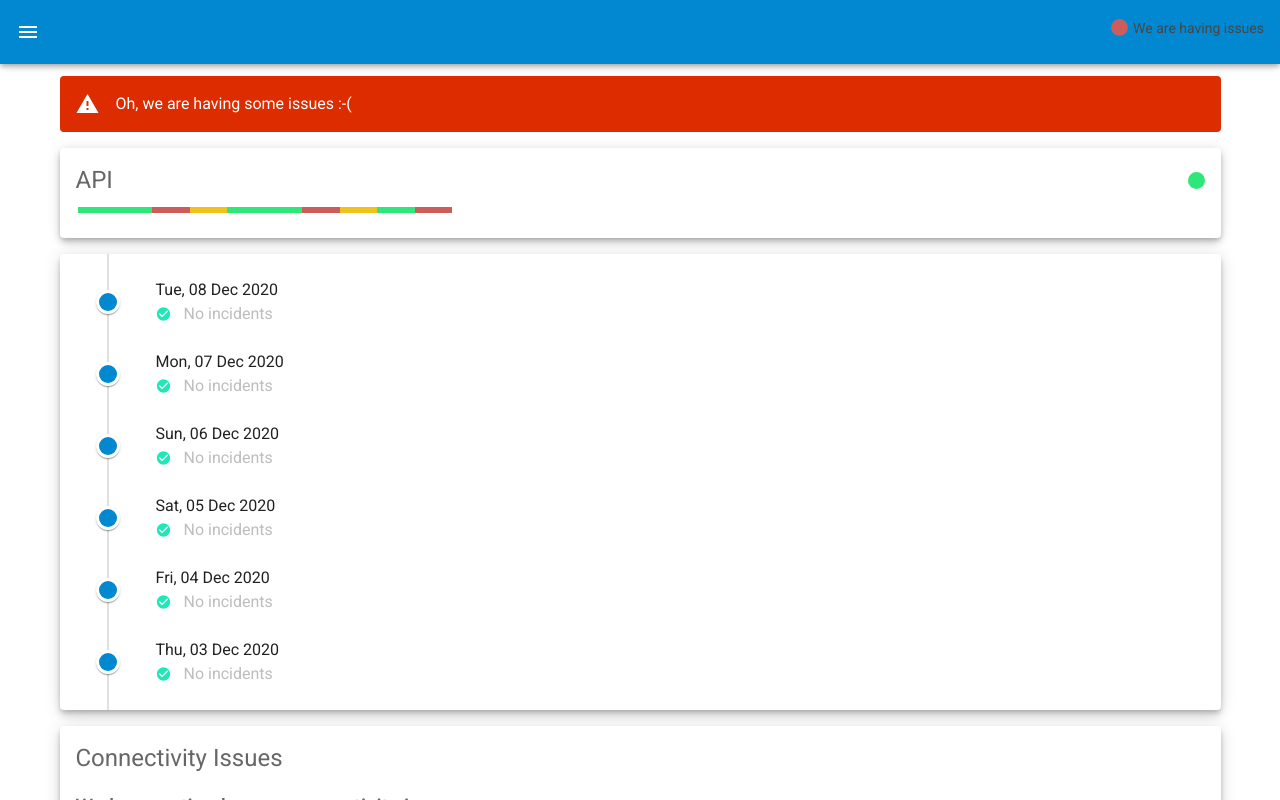
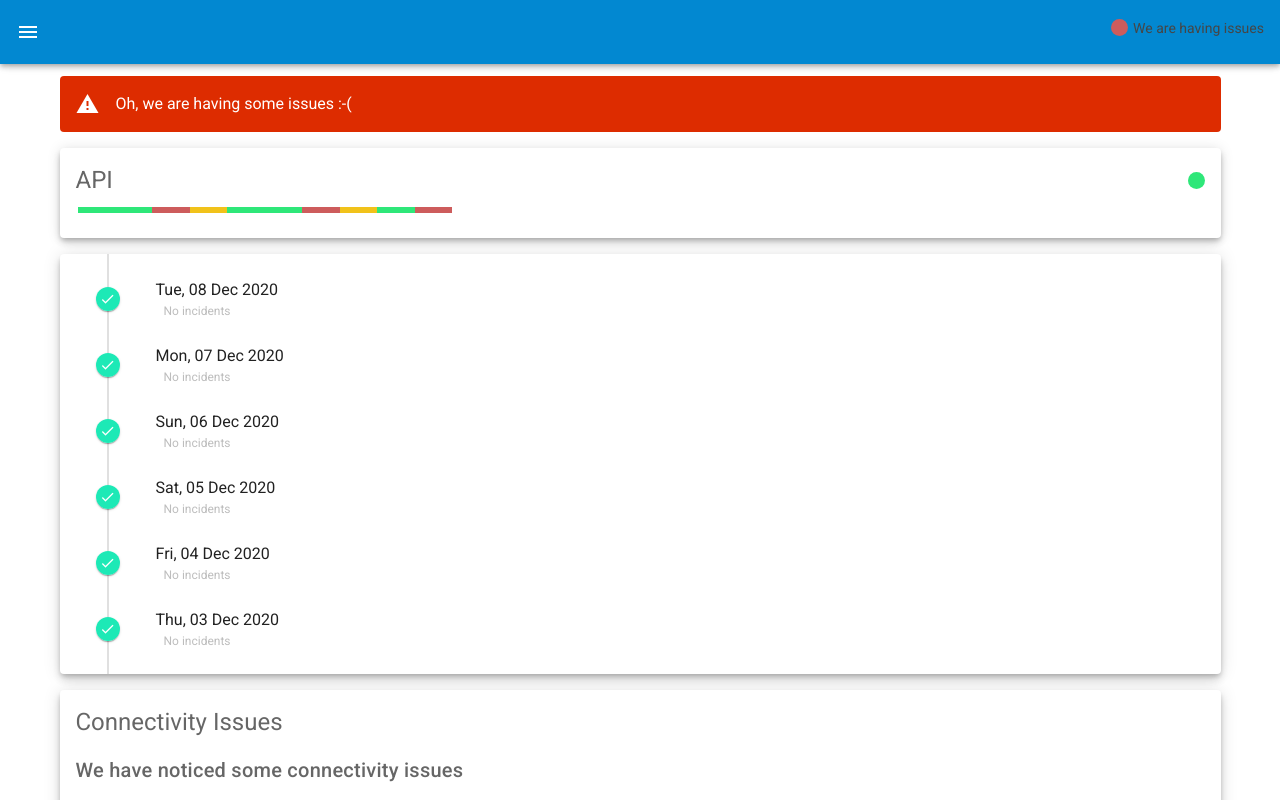
Before and after one commit to CristianLluis/serverMonitorFront, a Nuxt app: page / in a window 1280 px wide. Shown: the top 800 px of the page. Built offline with nearby package versions, Linux system fonts and the light colour scheme.

Commit message:
history component displays multiple incidents per day

```diff
--- a/components/visitors/HistoryView.vue
+++ b/components/visitors/HistoryView.vue
@@ -1,12 +1,19 @@
 <template>
   <v-card class="mb-4" elevation="6">
     <v-timeline dense>
-      <v-timeline-item v-for="(date, index) in dates" small :key="index">
+      <v-timeline-item
+        v-for="(date, index) in dates"
+        small
+        :key="index"
+        :icon="getIncidents(date).length >= 1 ? 'mdi-exclamation' : 'mdi-check'"
+        :color="getIncidents(date).length >= 1 ? 'warning' : 'success'"
+        fill-dot
+      >
         <div>
           {{ getDateAsString(date) }}
         </div>
-        <div>
-          <IncidentMsg :dateObject="checkIncident(date)" />
+        <div class="incidents ml-2">
+          <IncidentMsg :incidents="getIncidents(date)" />
         </div>
       </v-timeline-item>
     </v-timeline>
@@ -51,37 +58,34 @@ export default {
             status: "resolved"
           }
         ]
+      },
+      {
+        id: 3,
+        title: "Email Server Down",
+        end: "2020-12-12 19:15:12",
+        start: "2020-12-11 13:00:12",
+        update_set: [
+          {
+            description: "Could not send emails",
+            date: "2020-12-11 14:00:12",
+            status: "resolved"
+          }
+        ]
       }
     ],
     dates: []
   }),
 
   methods: {
-    getEndDatesAndTitleOfClosedInsidets() {
-      return this.closedIncidents.map(i => ({
-        date: moment(i.end)
+    getIncidents(date) {
+      return this.closedIncidents.filter(i =>
+        moment(i.end)
           .startOf("day")
-          .format(),
-        title: i.title
-      }));
+          .isSame(moment(date).startOf("day"))
+      );
     },
 
-    getDateAsString: date => moment(date).format("ddd, DD MMM YYYY"),
-
-    checkIncident(date) {
-
-      let dateMomentString = moment(date)
-        .startOf("day")
-        .format();
-
-      let incident = this.getEndDatesAndTitleOfClosedInsidets().filter(
-        i => i.date === dateMomentString
-      );
-      return {
-        hasIncident: incident.length >= 1 ? true : false,
-        incident: incident
-      };
-    }
+    getDateAsString: date => moment(date).format("ddd, DD MMM YYYY")
   },
 
   created() {
@@ -93,3 +97,9 @@ export default {
   }
 };
 </script>
+
+<style scoped>
+.incidents {
+  font-size: 0.75rem
+}
+</style>
--- a/components/visitors/general/IncidentMsg.vue
+++ b/components/visitors/general/IncidentMsg.vue
@@ -1,54 +1,47 @@
 <template>
   <div class="d-flex">
-    <v-icon
-      class="mr-3 align-self-start pt-1"
-      small
-      v-text="hasIncident ? 'mdi-alert-circle' : 'mdi-check-circle'"
-      :color="hasIncident ? 'warning' : 'success'"
-    ></v-icon>
-    <div v-if="hasIncident" class="grey--text text--darken-1 d-inlineBlock">
-      <div>
-        {{ incidentTitle }}
-      </div>
-      <div class="text-caption">
-        Resolved on: {{ incidentEndDate }}
+    <div v-if="!hasIncidents">
+      <span class="grey--text text--lighten-1">
+        No incidents
+      </span>
+    </div>
+    <div v-else>
+      <div v-for="incident in incidents" :key="incident.id" class="mt-1">
+        <div class="text--lighten-2">
+          {{incident.title}}
+        </div>
+        <div class="grey--text text-caption">
+          Resolved on: {{ getResolveDate(incident) }}
+        </div>
       </div>
     </div>
-    <span v-else class="grey--text text--lighten-1">
-      No incidents
-    </span>
   </div>
 </template>
 
 <script>
-import moment from 'moment'
+import moment from "moment";
 
 export default {
   name: "IncidentMsg",
 
   props: {
-    dateObject: {
-      type: Object,
-      default: () => {}
+    incidents: {
+      type: Array,
+      default: () => []
     }
   },
 
   computed: {
-    hasIncident() {
-      return this.dateObject.hasIncident;
-    },
-    incidentTitle() {
-      return this.hasIncident ? this.dateObject.incident[0].title : ""
-    },
-    incidentEndDate(){
-      return this.hasIncident ? moment(this.dateObject.incident[0].date).format("d. MMM yy") : ""
-    },
+    hasIncidents() {
+      console.log(this.incidents);
+      return this.incidents.length >= 1;
+    }
+  },
+
+  methods: {
+    getResolveDate(incident) {
+      return moment(incident.end).format("dd. MMM yy");
+    }
   }
 };
 </script>
-
-<style scoped>
-  .d-inlineBlock{
-    display: inline-block;
-  }
-</style>
```
